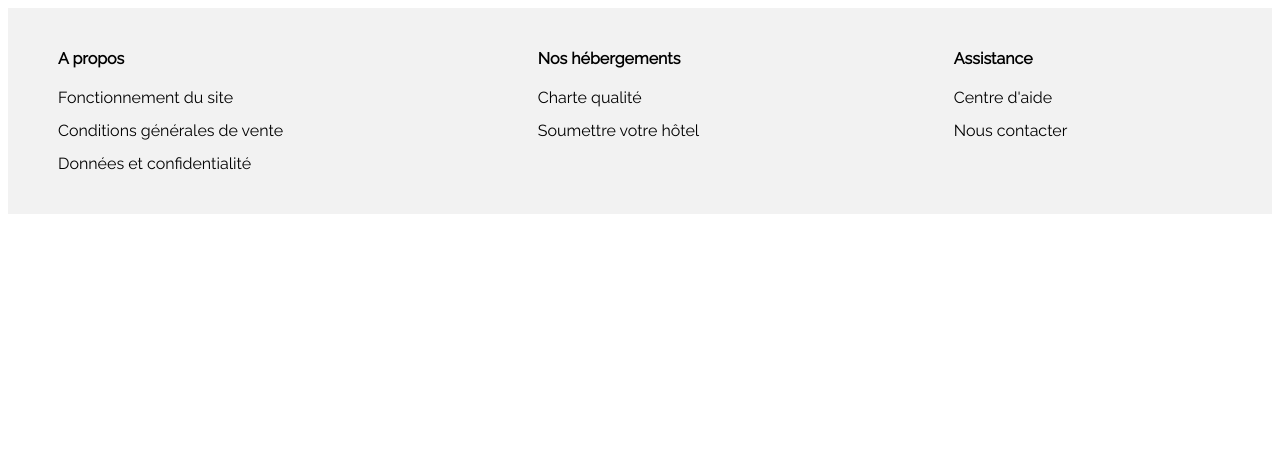
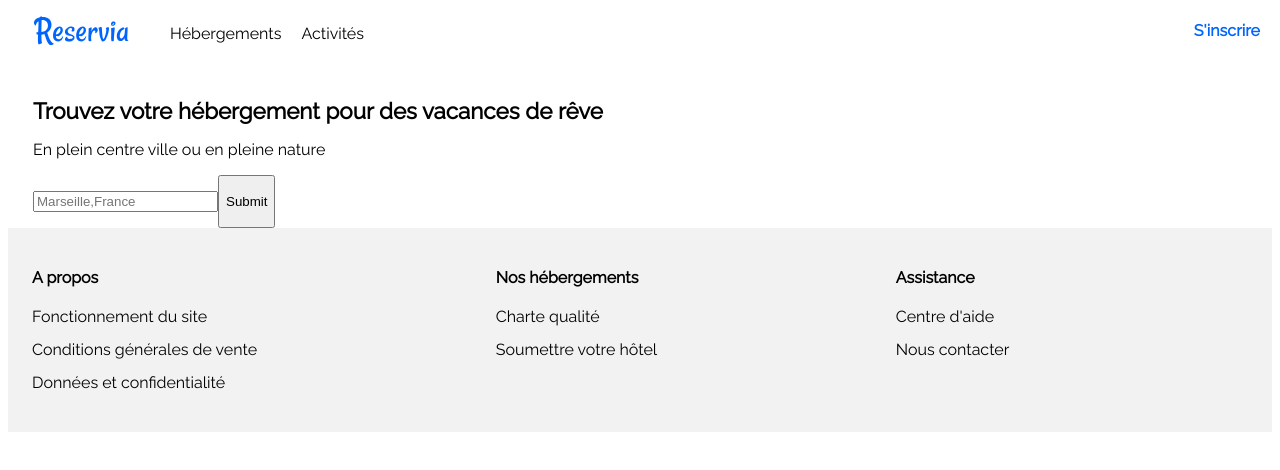
Before and after one commit to arserk/arserk.github.io, a plain HTML site: page index.html in a window 1280 px wide. Drawn offline with Linux system fonts and the light colour scheme.

Commit message:
header + mise en page

```diff
--- a/index.html
+++ b/index.html
@@ -7,11 +7,29 @@
 </head>
 
 <body>
-	<div id="page_block">
-
+	<div id="header_and_page">
+		<header> <!--logo=link to homepage / edit 'href' ?-->
+			<a id="logo" href="index.html"><img src="images/logo/Reservia.svg" alt="Logo Reservia"></a>
+			<a id="subscribe" href=""><p>S'inscrire</p></a> <!--subsribe=link to appropriate page-->
+			<nav>
+				<ul>
+					<li><a href="#">Hébergements</a></li>
+					<li><a href="#">Activités</a></li>
+				</ul>
+			</nav>
+		</header>
+		<h1>Trouvez votre hébergement pour des vacances de rêve</h1>
+		<p>En plein centre ville ou en pleine nature</p>
+		<form method="post" acton="process.php">
+			<p>
+				<label></label>
+				<input type="search" name="city" id="search_city" placeholder="Marseille,France" />
+			</p>
+			<input type="submit" idvalue="Recherche" />
+		</form>
 	</div>
 	<footer>
-		<!--Complete appropriate destination pages in Links-->
+		<!--Add appropriate destination pages in Links-->
 		<!--For additional menus in the footer, use "class='foot-list'"-->
 		<div class="foot-list">
 			<dl>
--- a/style.css
+++ b/style.css
@@ -9,10 +9,73 @@
 
 
 body { /*Applied custom font 'Raleway'*/
-	font-family: 'raleway', Arial, Helvetica, serif;
+	font-family: 'raleway', Arial, Helvetica, sans-serif;
 }
 
-/*Page elements*/
+/*General page layout */
+
+#header_and_page {
+	margin-left: 25px;
+}
+
+h1 {
+	font-size: 1.4em;
+	font-weight: bolder;
+}
+
+/*Header layout*/
+
+header {
+	display: flex;
+}
+
+#logo {
+/*propietes logo*/
+}
+
+#subscribe {
+	position: absolute;
+	top: 5px;
+	right: 20px;
+	font-weight: bolder;
+	text-decoration: none;
+	color: #0065FC;
+}
+
+/*Top Navigation menu*/
+nav {
+	height: max-content;
+	position: relative;
+	top: -24px;
+}
+
+nav ul {
+	list-style-type: none;
+	display: flex;
+}
+
+nav li {
+	margin-right: 20px;
+}
+
+nav a {
+	text-decoration: none;
+	color: black;
+	display: block;
+	padding-top: 24px;
+}
+
+nav a:hover {
+	color: #0065FC;
+	border-top: 2px solid #0065FC;
+}
+
+/*Body(?) layout */
+
+/*Search box*/
+form {
+	display: flex;
+}
 
 /*Footer layout*/
 
@@ -21,10 +84,11 @@ footer {
 	display: flex;
 	justify-content: flex-start;
 	flex-wrap: wrap;
+	padding: 24px;
 }
 
 .foot-list {
-	margin: 25px auto 25px 50px;
+	margin-right: auto;
 	white-space: nowrap;
 }
 
```
Also changed, not shown: images/logo/Reservia.svg (added).
